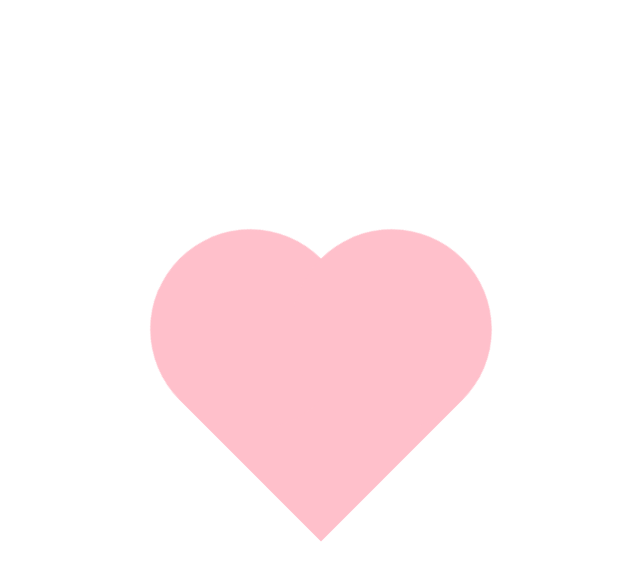
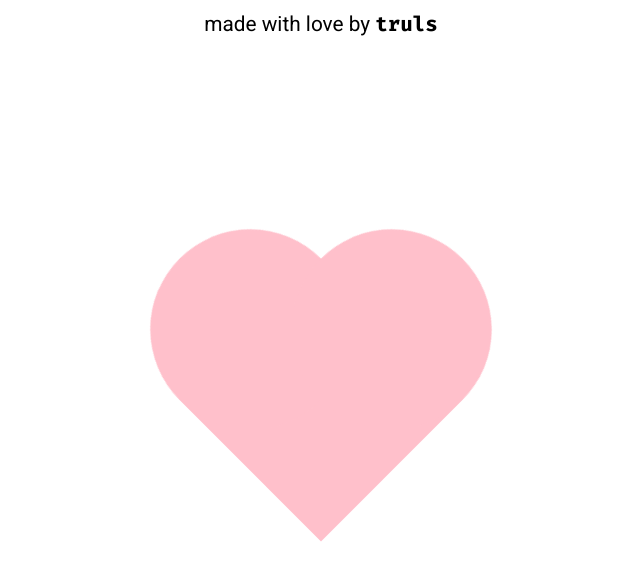
Before and after one commit to trulshj/heart, a React (Create React App) app: page / in a window 1280 px wide. Shown: the top 580 px of the page, without its empty margins (319-959 px from the left). Built offline with nearby package versions, Linux system fonts and the light colour scheme.

Commit message:
Add Credit

```diff
--- a/public/index.html
+++ b/public/index.html
@@ -9,35 +9,18 @@
       name="description"
       content="Web site created using create-react-app"
     />
-    <link rel="apple-touch-icon" href="%PUBLIC_URL%/logo192.png" />
-    <!--
-      manifest.json provides metadata used when your web app is installed on a
-      user's mobile device or desktop. See https://developers.google.com/web/fundamentals/web-app-manifest/
-    -->
     <link rel="manifest" href="%PUBLIC_URL%/manifest.json" />
-    <!--
-      Notice the use of %PUBLIC_URL% in the tags above.
-      It will be replaced with the URL of the `public` folder during the build.
-      Only files inside the `public` folder can be referenced from the HTML.
+    <link rel="preconnect" href="https://fonts.googleapis.com" />
+    <link rel="preconnect" href="https://fonts.gstatic.com" crossorigin />
+    <link
+      href="https://fonts.googleapis.com/css2?family=Fira+Code:wght@400;700&family=Roboto&display=swap"
+      rel="stylesheet"
+    />
 
-      Unlike "/favicon.ico" or "favicon.ico", "%PUBLIC_URL%/favicon.ico" will
-      work correctly both with client-side routing and a non-root public URL.
-      Learn how to configure a non-root public URL by running `npm run build`.
-    -->
     <title>React App</title>
   </head>
   <body>
     <noscript>You need to enable JavaScript to run this app.</noscript>
     <div id="root"></div>
-    <!--
-      This HTML file is a template.
-      If you open it directly in the browser, you will see an empty page.
-
-      You can add webfonts, meta tags, or analytics to this file.
-      The build step will place the bundled scripts into the <body> tag.
-
-      To begin the development, run `npm start` or `yarn start`.
-      To create a production bundle, use `npm run build` or `yarn build`.
-    -->
   </body>
 </html>
--- a/src/App.js
+++ b/src/App.js
@@ -1,8 +1,10 @@
 function App() {
   return (
-        <div className='App'>
+    <div className="App">
       <Heart />
-            <footer>Made with <strong>love</strong> by <a href="www.github.com/trulshj">truls</a></footer>
+      <div class="credit">
+        made with love by <a href="https://www.github.com/trulshj" target='_blank' rel='noreferrer'>truls</a>
+      </div>
     </div>
   );
 }
@@ -10,8 +12,8 @@ function App() {
 function Heart() {
   return (
     <div>
-            <div class='back'></div>
-            <div class='heart'></div>
+      <div class="back"></div>
+      <div class="heart"></div>
     </div>
   );
 }
--- a/src/index.css
+++ b/src/index.css
@@ -1,14 +1,10 @@
 body {
   margin: 0;
-  font-family: -apple-system, BlinkMacSystemFont, 'Segoe UI', 'Roboto', 'Oxygen',
-    'Ubuntu', 'Cantarell', 'Fira Sans', 'Droid Sans', 'Helvetica Neue',
-    sans-serif;
-  -webkit-font-smoothing: antialiased;
-  -moz-osx-font-smoothing: grayscale;
+  font-family: "Roboto", sans-serif;
 }
 
 code {
-  font-family: source-code-pro, Menlo, Monaco, Consolas, 'Courier New',
+  font-family: source-code-pro, Menlo, Monaco, Consolas, "Courier New",
     monospace;
 }
 
@@ -77,3 +73,23 @@ code {
     transform: scale(0.8) rotate(-45deg);
   }
 }
+
+.credit {
+  position: relative;
+  margin-top: 0.5em;
+  max-width: 100%;
+  text-align: center;
+  font-size: 1.3em;
+}
+
+.credit a {
+  color: black;
+  font-family: "Fira Code", monospace;
+  text-decoration: none;
+  font-weight: bold;
+  transition: all 0.4s ease;
+}
+
+.credit a:hover {
+  color: deeppink;
+}
```
Also changed, not shown: public/manifest.json, 1 other file (tests, documents, lock files or other folders). Lines whose indentation alone changed are shown as unchanged.
